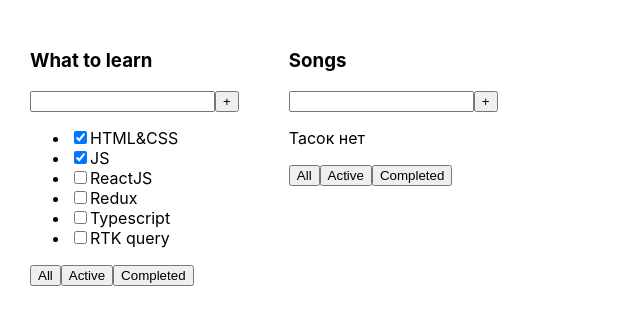
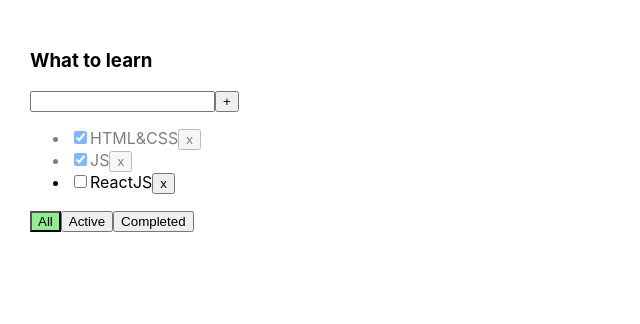
Before and after one commit to farabek/1-todolist, a React (Create React App) app: page / in a window 1280 px wide. Shown: the top 324 px of the page, without its empty margins (0-640 px from the left). Built offline with nearby package versions, Linux system fonts and the light colour scheme.

Commit message:
changed all files

```diff
--- a/src/App.css
+++ b/src/App.css
@@ -6,3 +6,19 @@
 .App > div {
   margin-right: 50px;
 }
+
+.error {
+  border: red 1px solid;
+}
+
+.error-message {
+  color: red;
+}
+
+.active-filter {
+  background-color: lightgreen;
+}
+
+.is-done {
+  opacity: 0.5;
+}
--- a/src/App.tsx
+++ b/src/App.tsx
@@ -1,34 +1,73 @@
 import './App.css';
-import {Todolist} from "./Todolist";
+import { Todolist } from './Todolist';
+import { useState } from 'react';
+import { v1 } from 'uuid';
 
 export type TaskType = {
-	id: number
-	title: string
-	isDone: boolean
-}
+  id: string;
+  title: string;
+  isDone: boolean;
+};
+
+export type FilterValuesType = 'all' | 'active' | 'completed';
 
 function App() {
-	const tasks1: Array<TaskType> = [
-		{ id: 1, title: 'HTML&CSS', isDone: true },
-		{ id: 2, title: 'JS', isDone: true },
-		{ id: 3, title: 'ReactJS', isDone: false },
-		{ id: 4, title: 'Redux', isDone: false },
-		{ id: 5, title: 'Typescript', isDone: false },
-		{ id: 6, title: 'RTK query', isDone: false },
-	]
+  const [tasks, setTasks] = useState<TaskType[]>([
+    { id: v1(), title: 'HTML&CSS', isDone: true },
+    { id: v1(), title: 'JS', isDone: true },
+    { id: v1(), title: 'ReactJS', isDone: false },
+  ]);
 
-	const tasks2: Array<TaskType> = [
-		// { id: 1, title: 'Hello world', isDone: true },
-		// { id: 2, title: 'I am Happy', isDone: false },
-		// { id: 3, title: 'Yo', isDone: false },
-	]
+  const [filter, setFilter] = useState<FilterValuesType>('all');
 
-	return (
-		<div className="App">
-			<Todolist title="What to learn" tasks={tasks1} />
-			<Todolist title="Songs" tasks={tasks2}/>
-		</div>
-	);
+  const removeTask = (taskId: string) => {
+    const filteredTasks = tasks.filter((task) => {
+      return task.id !== taskId;
+    });
+    setTasks(filteredTasks);
+  };
+
+  const addTask = (title: string) => {
+    const newTask = {
+      id: v1(),
+      title: title,
+      isDone: false,
+    };
+    const newTasks = [newTask, ...tasks];
+    setTasks(newTasks);
+  };
+
+  const changeFilter = (filter: FilterValuesType) => {
+    setFilter(filter);
+  };
+
+  const changeTaskStatus = (taskId: string, taskStatus: boolean) => {
+    const newState = tasks.map((t) => (t.id === taskId ? { ...t, isDone: taskStatus } : t));
+    setTasks(newState);
+  };
+
+  let tasksForTodolist = tasks;
+  if (filter === 'active') {
+    tasksForTodolist = tasks.filter((task) => !task.isDone);
+  }
+
+  if (filter === 'completed') {
+    tasksForTodolist = tasks.filter((task) => task.isDone);
+  }
+
+  return (
+    <div className="App">
+      <Todolist
+        title="What to learn"
+        tasks={tasksForTodolist}
+        removeTask={removeTask}
+        changeFilter={changeFilter}
+        addTask={addTask}
+        changeTaskStatus={changeTaskStatus}
+        filter={filter}
+      />
+    </div>
+  );
 }
 
 export default App;
--- a/src/Button.tsx
+++ b/src/Button.tsx
@@ -1,9 +1,11 @@
 type ButtonPropsType = {
 	title: string
+	onClick?:()=> void
+	className?: string
 }
 
-export const Button = ({title}: ButtonPropsType) => {
+export const Button = ({title, onClick, className}: ButtonPropsType) => {
 	return (
-		<button>{title}</button>
+		<button className={className} onClick={onClick}>{title}</button>
 	)
 }
--- a/src/Todolist.tsx
+++ b/src/Todolist.tsx
@@ -1,33 +1,87 @@
-import {TaskType} from "./App";
+import {FilterValuesType, TaskType} from "./App";
+import {ChangeEvent, KeyboardEvent, useState} from "react";
 import {Button} from "./Button";
 
 type PropsType = {
 	title: string
 	tasks: TaskType[]
+	removeTask: (taskId: string) => void
+	changeFilter: (filter: FilterValuesType) => void
+	addTask: (title: string) => void
+	changeTaskStatus: (taskId: string, taskStatus: boolean) => void
+	filter: FilterValuesType
 }
 
-export const Todolist = ({title, tasks}: PropsType) => {
+export const Todolist = (props: PropsType) => {
+	const {title, tasks, filter, removeTask, changeFilter, addTask, changeTaskStatus} = props
+
+	const [taskTitle, setTaskTitle] = useState('')
+	const [error, setError] = useState<string | null>(null)
+
+	const addTaskHandler = () => {
+		if (taskTitle.trim() !== '') {
+			addTask(taskTitle.trim())
+			setTaskTitle('')
+		} else {
+			setError('Title is required')
+		}
+	}
+
+	const changeTaskTitleHandler = (event: ChangeEvent<HTMLInputElement>) => {
+		setTaskTitle(event.currentTarget.value)
+	}
+
+	const addTaskOnKeyUpHandler = (event: KeyboardEvent<HTMLInputElement>) => {
+		setError(null)
+		if (event.key === 'Enter') {
+			addTaskHandler()
+		}
+	}
+
+	const changeFilterTasksHandler = (filter: FilterValuesType) => {
+		changeFilter(filter)
+	}
 
 	return (
 		<div>
 			<h3>{title}</h3>
 			<div>
-				<input/>
-				<Button title={'+'}/>
+				<input
+					className={error ? 'error': ''}
+					value={taskTitle}
+					onChange={changeTaskTitleHandler}
+					onKeyUp={addTaskOnKeyUpHandler}
+				/>
+				<Button title={'+'} onClick={addTaskHandler}/>
+				{error && <div className={'error-message'}>{error}</div> }
 			</div>
 			{
 				tasks.length === 0
 					? <p>Тасок нет</p>
 					: <ul>
 						{tasks.map((task) => {
-							return <li key={task.id}><input type="checkbox" checked={task.isDone}/><span>{task.title}</span></li>
+
+							const removeTaskHandler = () => {
+								removeTask(task.id)
+							}
+
+							const changeTaskStatusHandler = (e: ChangeEvent<HTMLInputElement>) => {
+								const newStatusValue = e.currentTarget.checked
+								changeTaskStatus(task.id, newStatusValue)
+							}
+
+							return <li key={task.id} className={task.isDone ? 'is-done' : ''}>
+								<input type="checkbox" checked={task.isDone} onChange={changeTaskStatusHandler}/>
+								<span>{task.title}</span>
+								<Button onClick={removeTaskHandler} title={'x'}/>
+							</li>
 						})}
 					</ul>
 			}
 			<div>
-				<Button title={'All'}/>
-				<Button title={'Active'}/>
-				<Button title={'Completed'}/>
+				<Button className={filter === 'all' ? 'active-filter' : '' } title={'All'} onClick={()=> changeFilterTasksHandler('all')}/>
+				<Button className={filter === 'active' ? 'active-filter' : '' } title={'Active'} onClick={()=> changeFilterTasksHandler('active')}/>
+				<Button className={filter === 'completed' ? 'active-filter' : '' } title={'Completed'} onClick={()=> changeFilterTasksHandler('completed')}/>
 			</div>
 		</div>
 	)
```
Also changed, not shown: 1 other file (tests, documents, lock files or other folders).
